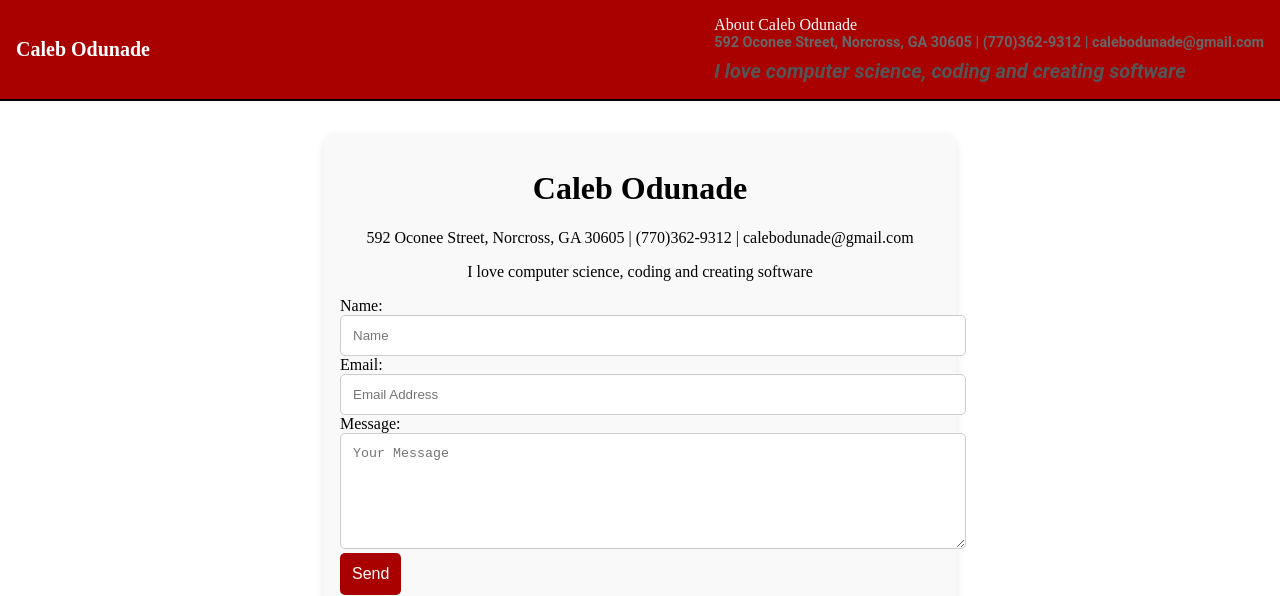
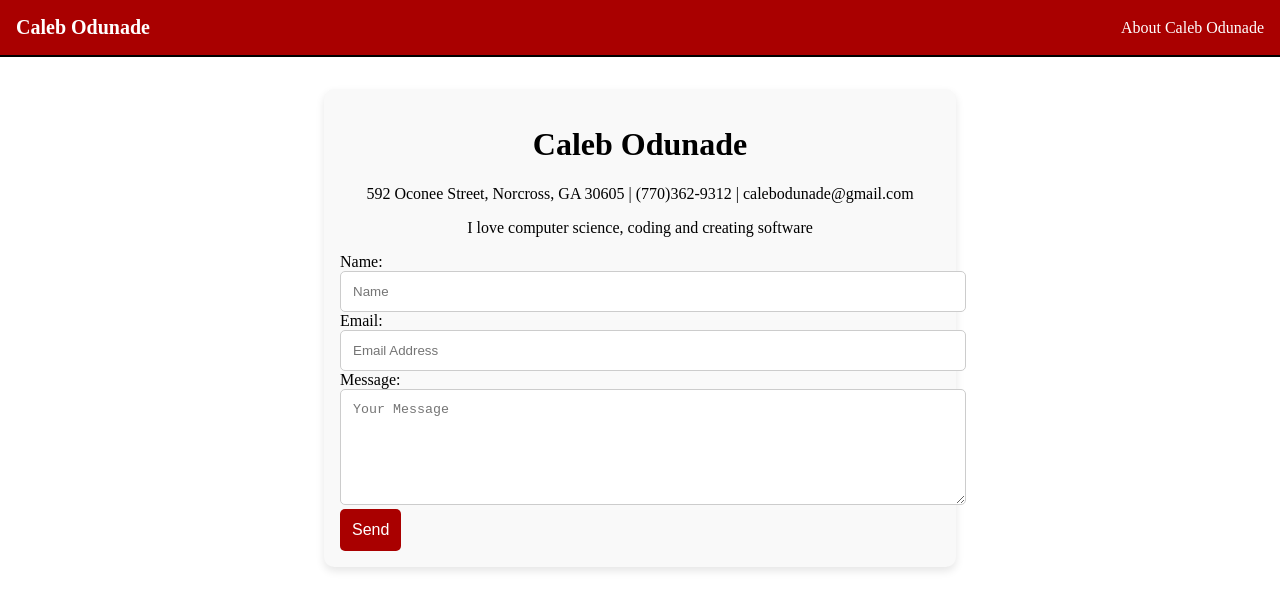
Before and after one commit to CalebOdunade/css-cv-Project-Caleb-Oduande, a website: page contact.html in a window 1280 px wide. Shown: the top 596 px of the page. Drawn offline with Linux system fonts and the light colour scheme.

Commit message:
Fix HTML formatting and structure in contact.html

```diff
--- a/contact.html
+++ b/contact.html
@@ -13,8 +13,7 @@
         </div>
         <div class="nav-right">
             <a href="index.html">About Caleb Odunade</a>
-            <p class="address"> 592 Oconee Street, Norcross, GA 30605 | (770)362-9312 | calebodunade@gmail.com </p>
-            <p class="tagline"> I love computer science, coding and creating software </p>
+
         </div>
     </nav>
 
@@ -50,4 +49,5 @@
             </a>
     </footer>
 </body>
+
 </html>
```
